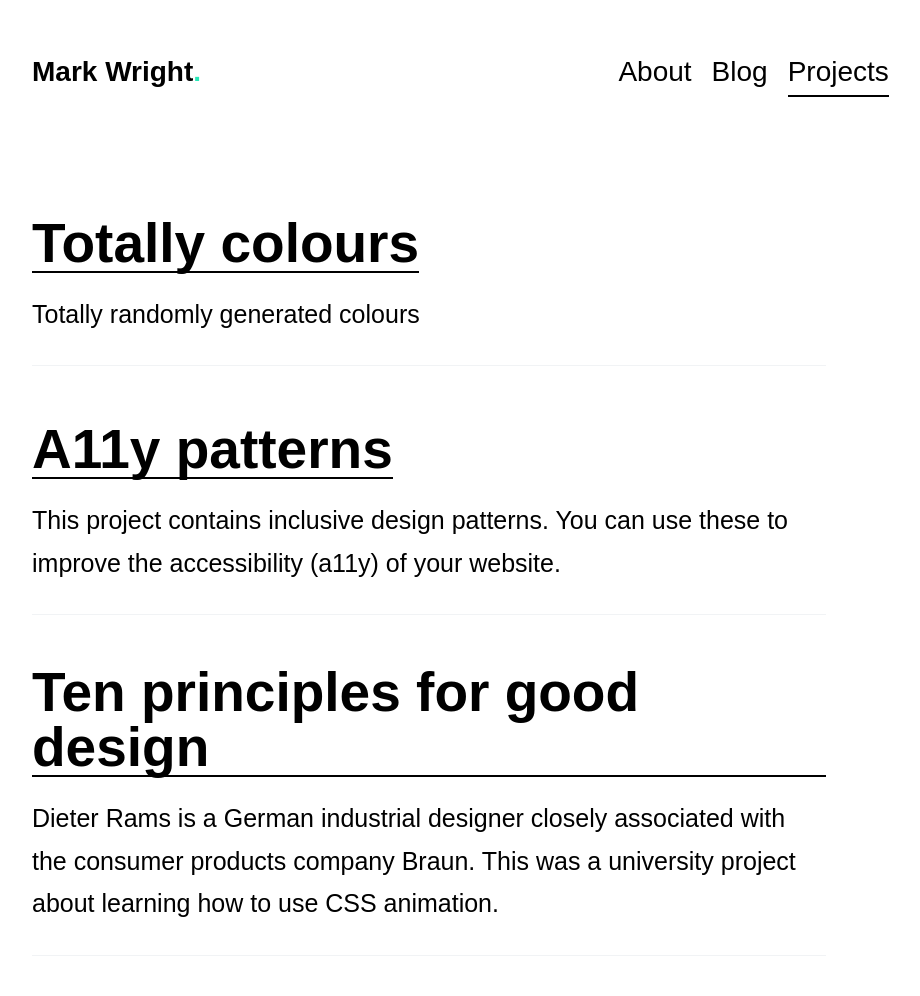
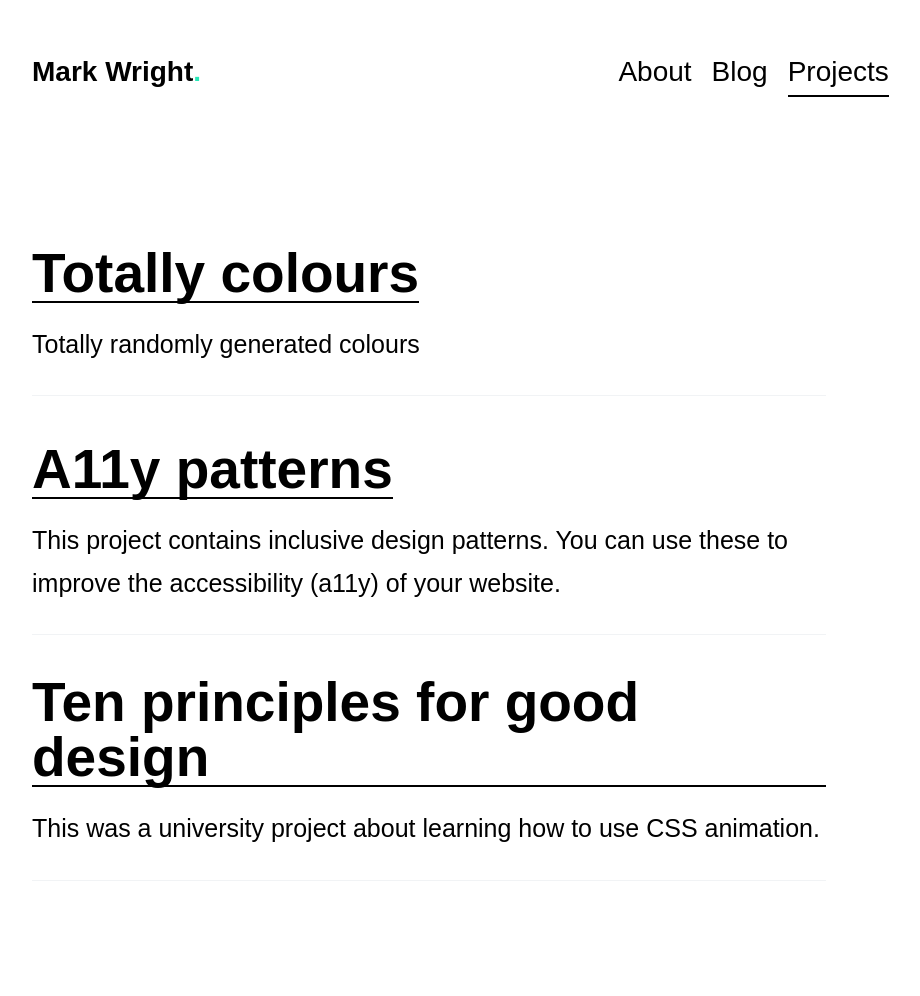
Before and after one commit to mrkwrght/mrkwrghtdotcom, a Jekyll site: the page built from projects.html, in a window 1280 px wide. Shown: the whole page, without its empty margins (128-1048 px from the left). Built offline with Jekyll 4.4.1, drawn with Linux system fonts in a browser that asks for light colours; some web fonts are replaced; after the commit the page ends 911 px from its top, so only the background shows below that.

Commit message:
removed hr

```diff
--- a/_sass/_site.scss
+++ b/_sass/_site.scss
@@ -187,6 +187,9 @@
   &-post {
     padding-top: .5rem;
     padding-bottom: .5rem;
+    border: 0;
+    border-bottom: 1px solid $divider-color;
+    margin: 1.5rem auto;
 
 
 
--- a/index.html
+++ b/index.html
@@ -28,7 +28,6 @@
         {{ post.description }}
       </div>
       {% endif %}
-      <hr>
   </div>
 {% endfor %}
   <!-- Pagination links -->
--- a/projects.html
+++ b/projects.html
@@ -9,18 +9,17 @@
   <div class="list-post">
    <h2 class="list-post-title"><a href="https://mrkwrght.github.io/totallycolours/" target="_blank">Totally colours</a></h2>
    <p>Totally randomly generated colours</p>
-   <hr>
+
    </div>
 <div class="list-post">
 <h2 class="list-post-title"><a href="https://mrkwrght.github.io/A11y-patterns/" target="_blank">A11y patterns</a></h2>
 <p>This project contains inclusive design patterns. You can use these to improve the accessibility (a11y) of your website.</p>
-<hr>
+
 </div>
 <div class="list-post">
 <h2 class="list-post-title"><a href="http://markwrightdesigns.com/DieterRams/index.html" target="_blank">Ten principles for good design</a></h2>
-<p>Dieter Rams is a German industrial designer closely associated with the consumer products company Braun. This was a university project about learning how to use CSS animation.
-</p>
-<hr>
+<p>This was a university project about learning how to use CSS animation.</p>
+
 </div>
 </div>
 </div>
```
Also changed, not shown: 1 other file.
